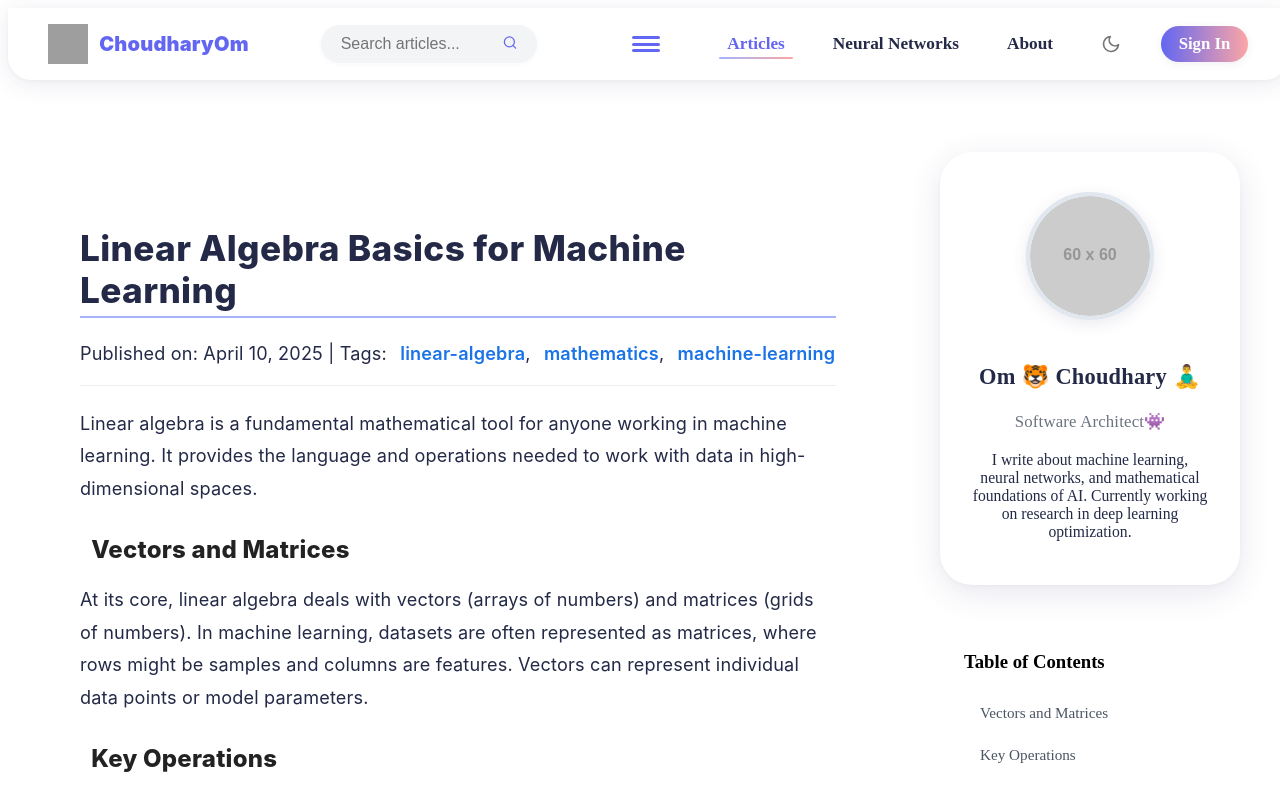
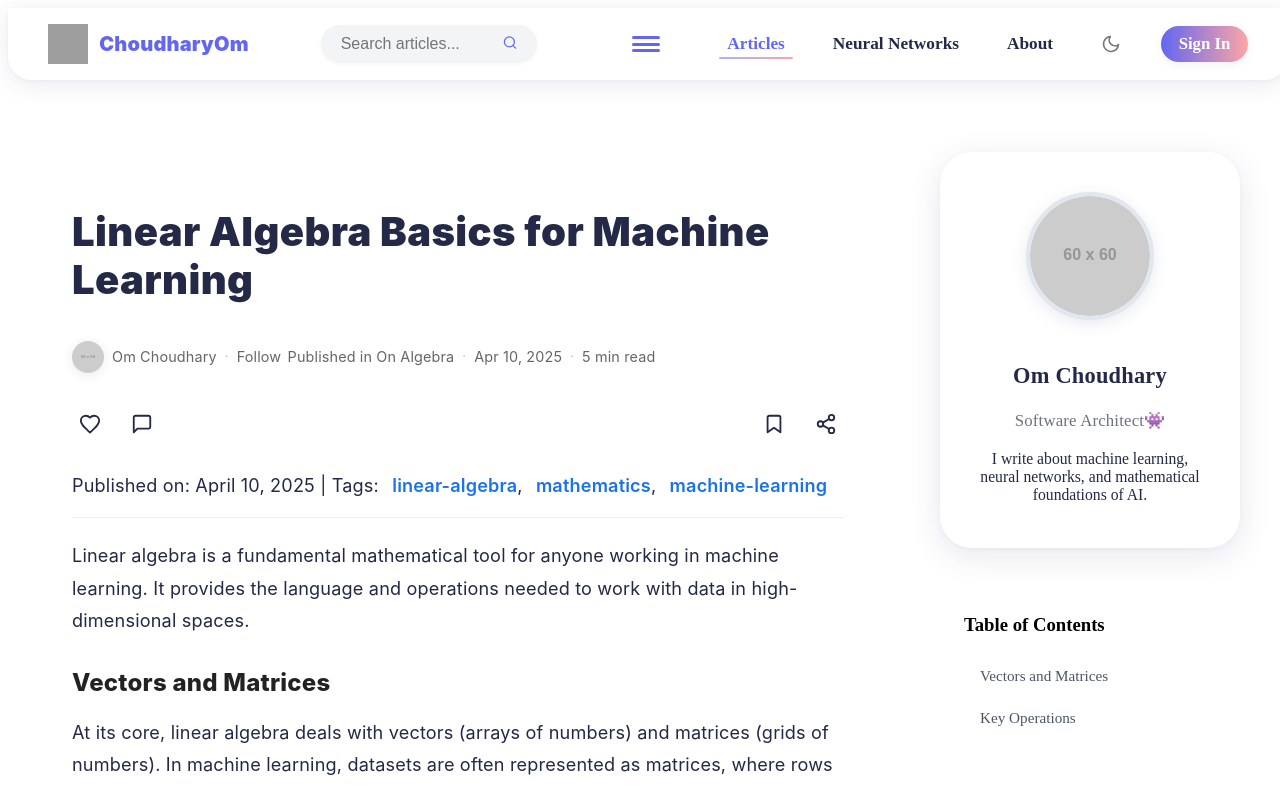
Before and after one commit to choudharyom/choudharyom.github.io, a Next.js app: page /blog/linear-algebra-basics in a window 1280 px wide. Shown: the top 788 px of the page. Built offline with nearby package versions, Linux system fonts and the light colour scheme; grey boxes are pictures that could not be loaded.

Commit message:
fix meta text

```diff
--- a/src/components/layout/BlogPostLayout.js
+++ b/src/components/layout/BlogPostLayout.js
@@ -1,25 +1,15 @@
 import styles from '@/styles/BlogPost.module.css';
 import aboutStyles from '@/styles/About.module.css';
-import Head from 'next/head'; // Import Head for potential meta tags later
-import React from 'react'; // Import React
+import Head from 'next/head';
+import React from 'react';
 
-// TODO: Implement follow functionality
-// TODO: Replace placeholder image with actual author image if available
-
-const BlogPostLayout = ({ children, meta, author }) => { // Add author prop
-  // Function to extract headings from children recursively
+const BlogPostLayout = ({ children, meta, author }) => {
   const getHeadings = (nodes) => {
     const headings = [];
     React.Children.forEach(nodes, (node) => {
-      if (!React.isValidElement(node)) {
-        return;
-      }
-
-      // Check direct children like <h2>, <h3>
-      // Also check for mdxType for potential MDX integration
+      if (!React.isValidElement(node)) return;
       const nodeType = node.props.mdxType || node.type;
       if (nodeType === 'h2' || nodeType === 'h3') {
-        // Ensure the heading has an ID and its child is a string (the title)
         if (node.props.id && typeof node.props.children === 'string') {
           headings.push({
             id: node.props.id,
@@ -27,8 +17,6 @@ const BlogPostLayout = ({ children, meta, author }) => { // Add author prop
             level: nodeType === 'h2' ? 2 : 3,
           });
         } else if (node.props.id && React.isValidElement(node.props.children) && typeof node.props.children.props.children === 'string') {
-          // Handle cases where title might be wrapped, e.g., <h2><a>Title</a></h2>
-          // This might need adjustment based on actual heading structure
           headings.push({
             id: node.props.id,
             title: node.props.children.props.children,
@@ -36,8 +24,6 @@ const BlogPostLayout = ({ children, meta, author }) => { // Add author prop
           });
         }
       }
-
-      // Recursively check children if the current node has children
       if (node.props && node.props.children) {
         headings.push(...getHeadings(node.props.children));
       }
@@ -47,17 +33,17 @@ const BlogPostLayout = ({ children, meta, author }) => { // Add author prop
 
   const tocItems = getHeadings(children);
 
-  // Default author info if not provided or incomplete
   const displayAuthor = {
     name: author?.name || 'Om 🐯 Choudhary 🧘‍♂️',
     title: author?.title || 'Software Architect👾',
     bio: author?.bio || 'I write about machine learning, neural networks, and mathematical foundations of AI. Currently working on research in deep learning optimization.',
-    imageUrl: author?.imageUrl || 'https://via.placeholder.com/60' // Default placeholder
+    imageUrl: author?.imageUrl || 'https://via.placeholder.com/60',
   };
+
+  const readingTime = meta?.readingTime || '5 min read';
 
   return (
     <>
-      {/* Add Head component for SEO or title if needed */}
       {meta?.title && (
         <Head>
           <title>{meta.title}</title>
@@ -65,18 +51,89 @@ const BlogPostLayout = ({ children, meta, author }) => { // Add author prop
         </Head>
       )}
 
-      {/* Main container for article and sidebar */}
       <div className={styles.pageContainer}>
-        {/* Article Content Area - children will be rendered here */}
         <article className={styles.articleContent}>
-          {children}
+          {(() => {
+            const allChildren = React.Children.toArray(children);
+            let titleIdx = -1, subtitleIdx = -1;
+            for (let i = 0; i < allChildren.length; i++) {
+              const el = allChildren[i];
+              if (el && el.type && (el.type === 'h1' || el.props?.mdxType === 'h1')) {
+                titleIdx = i;
+              }
+              if (el && el.type && (el.type === 'h2' || el.props?.mdxType === 'h2')) {
+                subtitleIdx = i;
+                break;
+              }
+            }
+            const title = titleIdx !== -1 ? allChildren[titleIdx] : null;
+            const subtitle = subtitleIdx !== -1 ? allChildren[subtitleIdx] : null;
+            const afterHeader = allChildren.filter((_, i) => i !== titleIdx && i !== subtitleIdx);
+
+            return (
+              <>
+                {title}
+                {subtitle}
+                {/* Meta row */}
+                <div className={styles.metaRow}>
+                  <img
+                    src={displayAuthor.imageUrl}
+                    alt={`Photo of ${displayAuthor.name}`}
+                    className={styles.authorAvatar}
+                  />
+                  <div className={styles.metaText}>
+                    <span className={styles.authorName}>{displayAuthor.name}</span>
+                    <span className={styles.dot}>·</span>
+                    <span className={styles.followLink}>Follow</span>
+                    <span className={styles.publishedIn}>
+                      {meta?.publishedIn ? `Published in ${meta.publishedIn}` : ""}
+                    </span>
+                    {meta?.publishedIn && <span className={styles.dot}>·</span>}
+                    <span className={styles.date}>
+                      {meta?.date
+                        ? new Date(meta.date).toLocaleDateString("en-US", {
+                            year: "numeric",
+                            month: "short",
+                            day: "numeric",
+                          })
+                        : ""}
+                    </span>
+                    <span className={styles.dot}>·</span>
+                    <span className={styles.readingTime}>{readingTime}</span>
+                  </div>
+                </div>
+                {/* Action bar with light lines */}
+                <div className={styles.actionBarWrapper}>
+                  <hr className={styles.actionBarLine} />
+                  <div className={styles.actionBar}>
+                    <div className={styles.actionBarLeft}>
+                      <button className={styles.actionButton} title="Clap">
+                        <svg width="22" height="22" viewBox="0 0 24 24" fill="none" stroke="#232946" strokeWidth="2" strokeLinecap="round" strokeLinejoin="round"><path d="M12 21.35l-1.45-1.32C5.4 15.36 2 12.28 2 8.5 2 5.42 4.42 3 7.5 3c1.74 0 3.41 0.81 4.5 2.09C13.09 3.81 14.76 3 16.5 3 19.58 3 22 5.42 22 8.5c0 3.78-3.4 6.86-8.55 11.54L12 21.35z"></path></svg>
+                      </button>
+                      <button className={styles.actionButton} title="Comment">
+                        <svg width="22" height="22" viewBox="0 0 24 24" fill="none" stroke="#232946" strokeWidth="2" strokeLinecap="round" strokeLinejoin="round"><path d="M21 15a2 2 0 0 1-2 2H7l-4 4V5a2 2 0 0 1 2-2h14a2 2 0 0 1 2 2z"></path></svg>
+                      </button>
+                    </div>
+                    <div className={styles.actionBarRight}>
+                      <button className={styles.actionButton} title="Save">
+                        <svg width="22" height="22" viewBox="0 0 24 24" fill="none" stroke="#232946" strokeWidth="2" strokeLinecap="round" strokeLinejoin="round"><path d="M19 21l-7-5-7 5V5a2 2 0 0 1 2-2h10a2 2 0 0 1 2 2z"></path></svg>
+                      </button>
+                      <button className={styles.actionButton} title="Share">
+                        <svg width="22" height="22" viewBox="0 0 24 24" fill="none" stroke="#232946" strokeWidth="2" strokeLinecap="round" strokeLinejoin="round"><circle cx="18" cy="5" r="3"></circle><circle cx="6" cy="12" r="3"></circle><circle cx="18" cy="19" r="3"></circle><line x1="8.59" y1="13.51" x2="15.42" y2="17.49"></line><line x1="15.41" y1="6.51" x2="8.59" y2="10.49"></line></svg>
+                      </button>
+                    </div>
+                  </div>
+                  <hr className={styles.actionBarLine} />
+                </div>
+                {/* Rest of article content */}
+                {afterHeader}
+              </>
+            );
+          })()}
         </article>
 
-        {/* Sidebar */}
         <aside className={`${styles.sidebar}`}>
-          {/* No need for sticky class here anymore */}
           <div>
-            {/* About Author Card */}
             <div className={aboutStyles.heroCard} style={{ marginBottom: '1.5rem' }}>
               <div className={aboutStyles.avatarWrapper}>
                 <img
@@ -98,7 +155,6 @@ const BlogPostLayout = ({ children, meta, author }) => { // Add author prop
               </p>
             </div>
 
-            {/* Table of Contents Card */}
             {tocItems.length > 0 && (
               <div className={`${styles.card} p-4`}>
                 <h3 className="font-semibold text-xl mb-4 text-gray-900 dark:text-gray-100">Table of Contents</h3>
--- a/src/pages/blog/linear-algebra-basics.js
+++ b/src/pages/blog/linear-algebra-basics.js
@@ -16,7 +16,22 @@ const LinearAlgebraBasics = () => {
   };
 
   return (
-    <BlogPostLayout meta={meta} author={author}> {/* Pass author prop */}
+
+    <BlogPostLayout
+      meta={{
+        title: "Linear Algebra Basics for Machine Learning",
+        description: "Learn the basics of linear algebra for machine learning.",
+        publishedIn: "On Algebra",
+        date: "2025-04-10",
+        readingTime: "5 min read", // Optional: calculate dynamically if needed
+      }}
+      author={{
+        name: "Om Choudhary",
+        title: "Software Architect👾",
+        bio: "I write about machine learning, neural networks, and mathematical foundations of AI.",
+        imageUrl: "https://via.placeholder.com/60",
+      }}
+    >
       <h1>Linear Algebra Basics for Machine Learning</h1>
       <p className={styles.meta}>Published on: April 10, 2025 | Tags: <a href="/tag/linear-algebra">linear-algebra</a>, <a href="/tag/mathematics">mathematics</a>, <a href="/tag/machine-learning">machine-learning</a></p>
 
--- a/src/styles/BlogPost.module.css
+++ b/src/styles/BlogPost.module.css
@@ -2,7 +2,6 @@
 
 /* Sidebar */
 .sidebar {
-  /* No outer block styling, just layout and spacing */
   padding: 0;
   width: 100%;
   max-width: 100%;
@@ -39,14 +38,12 @@
 /* Article Content Modern Card Style */
 .articleContent {
   flex: 1;
-  padding: 2.5rem 2.5rem 2.5rem 2.5rem;
-  background: var(--card-bg);
-  backdrop-filter: var(--glass-blur);
-  border: 1px solid var(--border-color);
-  border-radius: 1.5rem;
-  box-shadow: var(--shadow-soft);
+  padding: 2rem 2rem 2.5rem 2rem;
+  background: none;
+  border: none;
+  border-radius: 0;
+  box-shadow: none;
   margin-bottom: 2rem;
-  transition: background 0.3s, box-shadow 0.3s;
   font-family: 'Inter', 'Segoe UI', 'Helvetica Neue', Arial, sans-serif;
   color: #232946;
   line-height: 1.8;
@@ -64,22 +61,24 @@
 .articleContent h6 {
   font-weight: 800;
   color: #232946;
-  margin-top: 2.2rem;
-  margin-bottom: 1.1rem;
+  margin-top: 1.5rem;
+  margin-bottom: 0.8rem;
   line-height: 1.2;
   letter-spacing: 0.01em;
   position: relative;
 }
 
 .articleContent h1 {
-  font-size: 2.2rem;
-  border-bottom: 2px solid #a5b4fc;
-  padding-bottom: 0.3rem;
+  font-size: 2.5rem;
+  font-weight: 900;
+  border-bottom: none;
+  padding-bottom: 0;
 }
 
 .articleContent h2 {
-  font-size: 1.6rem;
-  padding-left: 0.7rem;
+  font-size: 1.5rem;
+  padding-left: 0;
+  color: #333;
 }
 
 .articleContent h3 {
@@ -128,8 +127,7 @@
   padding: 1rem 1.5rem;
   border-radius: 0.7rem;
   font-style: italic;
-  font-size: 1.08rem;
-  box-shadow: 0 2px 8px rgba(60,60,120,0.04);
+  letter-spacing: 0.01em;
 }
 
 .articleContent pre {
@@ -168,8 +166,6 @@
   box-shadow: 0 2px 12px rgba(60,60,120,0.10);
   transition: transform 0.2s, box-shadow 0.2s;
   display: block;
-  margin-left: auto;
-  margin-right: auto;
 }
 
 .articleContent img:hover {
@@ -177,10 +173,195 @@
   box-shadow: 0 8px 32px rgba(60,60,120,0.18);
 }
 
+/* --- Medium-style Post Header --- */
+.postHeader {
+  display: flex;
+  flex-direction: column;
+  align-items: flex-start;
+  margin-bottom: 1.5rem;
+  padding-bottom: 0;
+  border-bottom: none;
+  gap: 0.2rem;
+}
+
+/* Meta row: avatar, name, publishedIn, date, all inline */
+.metaRow {
+  display: flex;
+  align-items: center;
+  gap: 0.5rem;
+  width: 100%; /* Ensure it takes full width for proper alignment */
+  justify-content: flex-start; /* Align to the left */
+}
+
+.authorAvatar {
+  width: 32px;
+  height: 32px;
+  border-radius: 50%;
+  object-fit: cover;
+  border: none;
+  box-shadow: none;
+  background: none;
+}
+
+.metaText {
+  display: flex;
+  align-items: center;
+  gap: 0.3rem;
+  font-size: 0.9rem;
+  color: #666;
+  font-weight: 400;
+  letter-spacing: 0.01em;
+  flex-wrap: wrap; /* Allow wrapping on smaller screens */
+}
+
+.authorName {
+  font-weight: 400;
+  font-size: 0.9rem;
+  color: #666;
+}
+
+.followLink {
+  font-weight: 400;
+  font-size: 0.9rem;
+  color: #666;
+  cursor: pointer;
+  margin-right: 0.1rem;
+}
+
+.followLink:hover {
+  text-decoration: underline;
+}
+
+.dot {
+  margin: 0 0.3em;
+  color: #aaa;
+  font-size: 0.8em;
+  user-select: none;
+}
+
+.publishedIn {
+  color: #666;
+  font-size: 0.9rem;
+  font-weight: 400;
+}
+
+.date {
+  color: #666;
+  font-size: 0.9rem;
+  font-weight: 400;
+}
+
+.readingTime {
+  color: #666;
+  font-size: 0.9rem;
+  font-weight: 400;
+}
+
+/* Action bar with light lines above and below */
+.actionBarWrapper {
+  width: 100%;
+}
+
+.actionBarLine {
+  border: none;
+  border-top: 1px solid #e5e7eb;
+  margin: 0;
+  height: 1px;
+  width: 100%;
+}
+
+.actionBar {
+  display: flex;
+  justify-content: space-between;
+  align-items: center;
+  padding: 0.5rem 0;
+  width: 100%;
+}
+
+.actionBarLeft,
+.actionBarRight {
+  display: flex;
+  align-items: center;
+  gap: 1rem;
+}
+
+.actionBar {
+  display: flex;
+  justify-content: space-between;
+  align-items: center;
+  padding: 0.5rem 0;
+  width: 100%;
+}
+
+.actionBarLeft,
+.actionBarRight {
+  display: flex;
+  align-items: center;
+  gap: 1rem;
+}
+
+.actionButton {
+  display: flex;
+  align-items: center;
+  justify-content: center;
+  background: none;
+  border: none;
+  color: #232946;
+  font-size: 1.13rem;
+  cursor: pointer;
+  padding: 0.18rem 0.38rem;
+  border-radius: 0.5rem;
+  transition: background 0.15s, color 0.15s;
+  min-width: 36px;
+  min-height: 36px;
+}
+
+.actionButton svg {
+  display: block;
+  margin: 0;
+  padding: 0;
+}
+
+.actionButton:hover {
+  background: #f3f4f6;
+  color: #6366f1;
+}
+
+@media (max-width: 600px) {
+  .postHeader {
+    margin-bottom: 1rem;
+  }
+  .metaRow {
+    gap: 0.4rem;
+  }
+  .authorAvatar {
+    width: 28px;
+    height: 28px;
+  }
+  .metaText {
+    font-size: 0.85rem;
+  }
+  .authorName,
+  .followLink,
+  .publishedIn,
+  .date,
+  .readingTime {
+    font-size: 0.85rem;
+  }
+  .actionBarLeft,
+  .actionBarRight {
+    gap: 0.8rem;
+  }
+  .actionButton {
+    font-size: 1rem;
+    min-width: 28px;
+    min-height: 28px;
+    padding: 0.12rem 0.18rem;
+  }
+}
+
 .articleContent hr {
   border: none;
-  border-top: 2px dashed #a5b4fc;
-  margin: 2.5rem 0;
 }
 
 .articleContent table {
@@ -220,14 +401,14 @@
 
 @media (max-width: 900px) {
   .articleContent {
-    padding: 1.2rem 0.7rem;
+    padding: 1rem 0.7rem;
     font-size: 1.01rem;
   }
   .articleContent h1 {
-    font-size: 1.5rem;
+    font-size: 1.8rem;
   }
   .articleContent h2 {
-    font-size: 1.18rem;
+    font-size: 1.3rem;
   }
   .articleContent h3 {
     font-size: 1.05rem;
@@ -275,9 +456,11 @@
   color: var(--primary-color);
   background-color: rgba(37, 99, 235, 0.08);
 }
+
 .tocH2 {
   padding-left: 1rem;
 }
+
 .tocH3 {
   padding-left: 2rem;
 }
@@ -363,10 +546,9 @@
 }
 
 [data-theme='dark'] .articleContent {
-  background: var(--card-bg);
-  border: 1px solid var(--border-color);
-  box-shadow: var(--shadow-soft);
-  backdrop-filter: var(--glass-blur);
+  background: none;
+  border: none;
+  box-shadow: none;
 }
 
 [data-theme='dark'] .tocLink {
```
